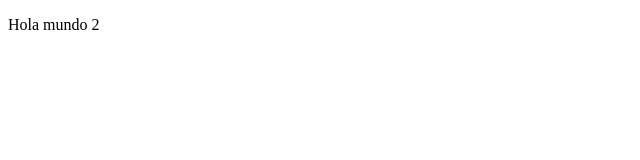
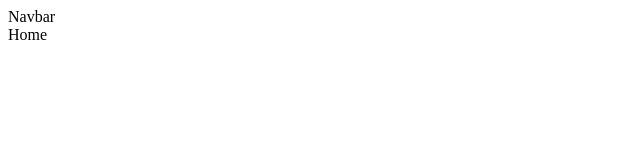
Before and after one commit to diegoyon/highground, a React (Create React App) app: page / in a window 1280 px wide. Shown: the top 160 px of the page, without its empty margins (0-640 px from the left). Built offline with nearby package versions, Linux system fonts and the light colour scheme.

Commit message:
Add navbar and homepage

```diff
--- a/package.json
+++ b/package.json
@@ -8,6 +8,7 @@
     "@testing-library/user-event": "^13.5.0",
     "react": "^18.2.0",
     "react-dom": "^18.2.0",
+    "react-router-dom": "^6.4.2",
     "react-scripts": "5.0.1",
     "web-vitals": "^2.1.4"
   },
--- a/src/App.js
+++ b/src/App.js
@@ -1,10 +1,17 @@
+import React from 'react';
+import { BrowserRouter as Router, Routes, Route } from 'react-router-dom';
+import Navbar from './components/Navbar';
+import Home from './pages/Home';
 
-function App() {
+const App = () => {
   return (
-    <div className="App">
-     <p>Hola mundo 2</p>
-    </div>
+    <Router>
+      <Navbar />
+      <Routes>
+        <Route path="/" exact element={<Home />} />
+      </Routes>
+    </Router>
   );
-}
+};
 
 export default App;
--- /dev/null
+++ b/src/components/Navbar.js
@@ -0,0 +1,9 @@
+import React from 'react'
+
+const Navbar = () => {
+  return (
+    <div>Navbar</div>
+  )
+}
+
+export default Navbar
--- /dev/null
+++ b/src/pages/Home.js
@@ -0,0 +1,7 @@
+import React from 'react';
+
+const Home = () => {
+  return <div>Home</div>;
+};
+
+export default Home;
```
Also changed, not shown: src/index.js (line endings or trailing spaces), 1 other file (tests, documents, lock files or other folders).
